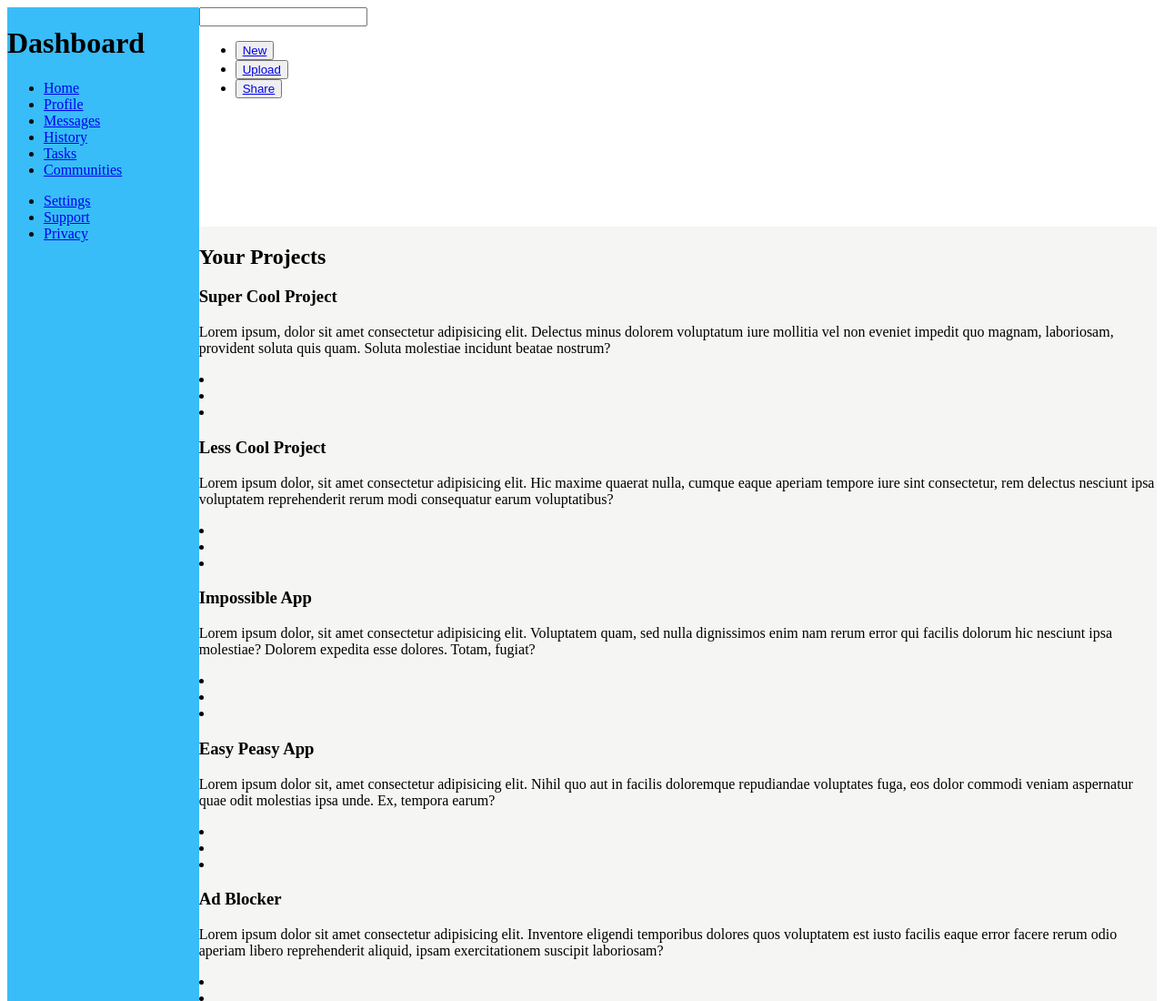
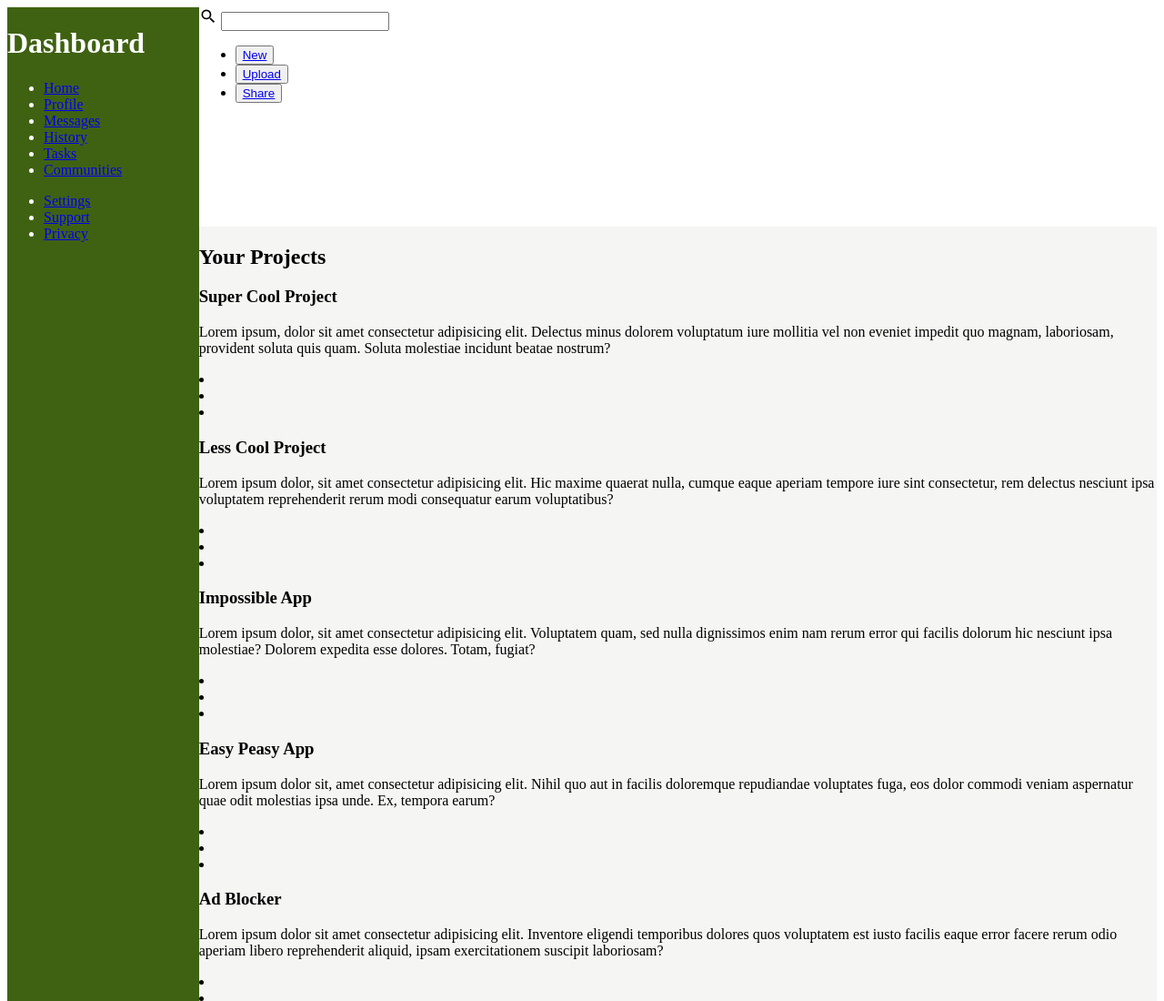
Before and after one commit to Developing-Alex/Admin-Dashboard, a plain HTML site: page index.html in a window 1280 px wide. Shown: the top 1100 px of the page at 91% size. Drawn offline with Linux system fonts and the light colour scheme.

Commit message:
Add icons to img folder

```diff
--- a/index.html
+++ b/index.html
@@ -13,7 +13,7 @@
 
     <div class="header">
       <div class="search-bar">
-        <label for="search"></label>
+        <label for="search"><img src="img/magnify.svg" alt="magnify" width="20"></label>
         <input type="search" name="search" id="search">
       </div>
       <div class="notification"></div>
--- a/style.css
+++ b/style.css
@@ -14,7 +14,8 @@
 .sidebar {
   grid-area: sidebar;
   grid-row: 1 / 3;
-  background-color: #38bdf8;
+  background-color: #3f6212;
+  color: white;
 }
 
 .main-content {
```
Also changed, not shown: img/account-group.svg (added), img/bell-ring-outline.svg (added), img/card-account-details-outline.svg (added), img/cog.svg (added), img/eye-plus-outline.svg (added), img/help-box-outline.svg (added), img/history.svg (added), img/home.svg (added), img/magnify.svg (added), img/message.svg (added), img/note-multiple-outline.svg (added), img/shield-check.svg (added), img/source-fork.svg (added), img/star-plus-outline.svg (added), 1 more files.
